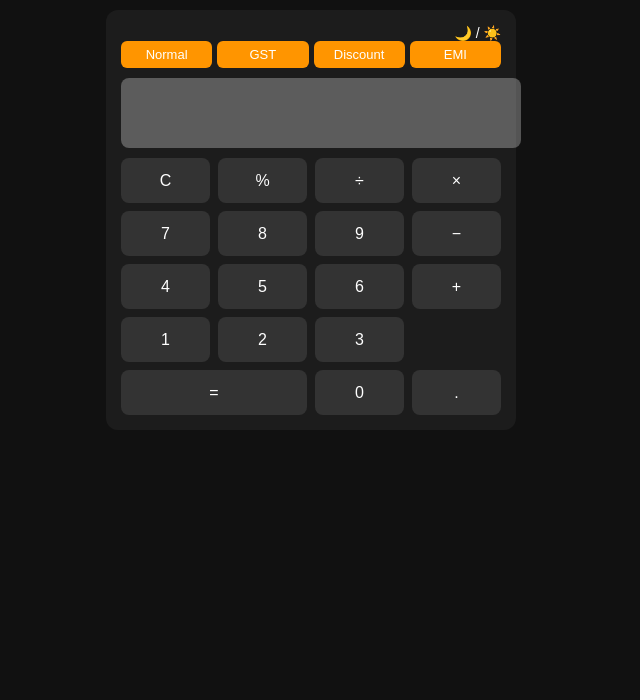
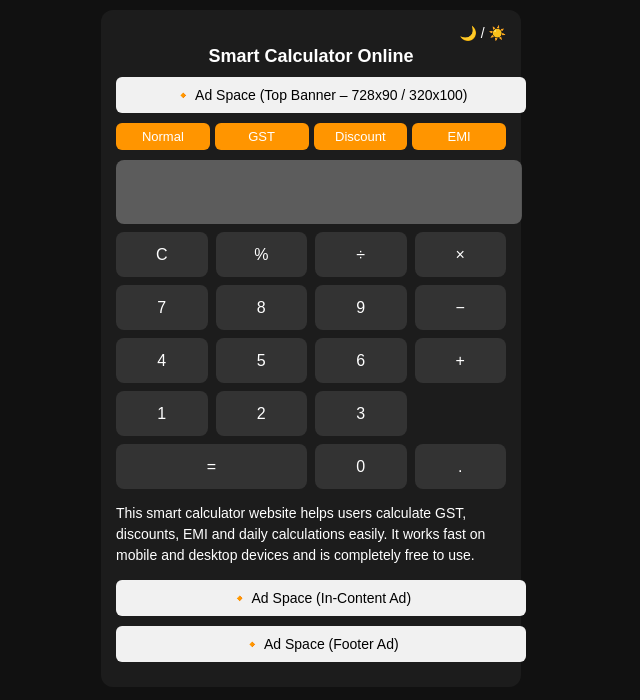
Before and after one commit to hariramsaini626-debug/hariramsaini626-debug.github.io, a plain HTML site: page index.html in a window 1280 px wide. Shown: the whole page, without its empty margins (329-969 px from the left). Drawn offline with Linux system fonts and the light colour scheme.

Commit message:
Update index.html

```diff
--- a/index.html
+++ b/index.html
@@ -2,8 +2,9 @@
 <html>
 <head>
 <meta charset="UTF-8">
-<title>Smart Calculator Website</title>
+<title>Smart Calculator Online – GST, EMI, Discount</title>
 <meta name="viewport" content="width=device-width, initial-scale=1.0">
+
 <style>
 :root{
  --bg:#111;--box:#1c1c1c;--btn:#333;--text:#fff;
@@ -12,41 +13,93 @@
  --bg:#f2f2f2;--box:#fff;--btn:#ddd;--text:#000;
 }
 body{
- margin:0;background:var(--bg);color:var(--text);
- font-family:Arial;display:flex;justify-content:center;
+ margin:0;
+ background:var(--bg);
+ color:var(--text);
+ font-family:Arial;
+ display:flex;
+ justify-content:center;
 }
 .container{
- width:380px;background:var(--box);
- margin:10px;padding:15px;border-radius:12px;
+ width:390px;
+ background:var(--box);
+ margin:10px;
+ padding:15px;
+ border-radius:12px;
+}
+h1{
+ font-size:18px;
+ text-align:center;
+ margin:5px 0 10px;
 }
 .menu{
- display:flex;flex-wrap:wrap;gap:5px;margin-bottom:10px;
+ display:flex;
+ flex-wrap:wrap;
+ gap:5px;
+ margin-bottom:10px;
 }
 .menu button{
- flex:1;font-size:13px;padding:6px;border:none;
- border-radius:6px;cursor:pointer;
- background:#ff9500;color:#fff;
+ flex:1;
+ font-size:13px;
+ padding:6px;
+ border:none;
+ border-radius:6px;
+ cursor:pointer;
+ background:#ff9500;
+ color:#fff;
 }
 input{
- width:100%;height:50px;font-size:22px;
- text-align:right;border:none;border-radius:8px;
- padding:10px;margin-bottom:10px;
+ width:100%;
+ height:48px;
+ font-size:20px;
+ text-align:right;
+ border:none;
+ border-radius:8px;
+ padding:8px;
+ margin-bottom:8px;
 }
 .grid{
- display:grid;grid-template-columns:repeat(4,1fr);
+ display:grid;
+ grid-template-columns:repeat(4,1fr);
  gap:8px;
 }
 button.calc{
- height:45px;border:none;border-radius:8px;
- background:var(--btn);color:var(--text);
- font-size:16px;cursor:pointer;
+ height:45px;
+ border:none;
+ border-radius:8px;
+ background:var(--btn);
+ color:var(--text);
+ font-size:16px;
+ cursor:pointer;
 }
 .op{background:#ff9500;color:#fff;}
 .eq{background:#34c759;color:#fff;grid-column:span 2;}
 .clear{background:#ff3b30;color:#fff;}
 .section{display:none;}
 .show{display:block;}
-.toggle{text-align:right;font-size:14px;cursor:pointer;}
+.toggle{
+ text-align:right;
+ font-size:14px;
+ cursor:pointer;
+ margin-bottom:5px;
+}
+
+/* ADS PLACEHOLDER */
+.ad{
+ width:100%;
+ background:#f1f1f1;
+ color:#000;
+ text-align:center;
+ padding:10px;
+ margin:10px 0;
+ border-radius:6px;
+ font-size:14px;
+}
+.content{
+ font-size:14px;
+ line-height:1.5;
+ margin:10px 0;
+}
 </style>
 </head>
 
@@ -54,6 +107,12 @@ button.calc{
 <div class="container">
 
 <div class="toggle" onclick="mode()">🌙 / ☀️</div>
+<h1>Smart Calculator Online</h1>
+
+<!-- TOP AD -->
+<div class="ad">
+ 🔸 Ad Space (Top Banner – 728x90 / 320x100)
+</div>
 
 <div class="menu">
 <button onclick="openTab('normal')">Normal</button>
@@ -116,6 +175,25 @@ button.calc{
 <p id="emi_res"></p>
 </div>
 
+<!-- CONTENT (ADSENSE IMPORTANT) -->
+<div class="content">
+<p>
+This smart calculator website helps users calculate GST,
+discounts, EMI and daily calculations easily.
+It works fast on mobile and desktop devices and is completely free to use.
+</p>
+</div>
+
+<!-- MIDDLE AD -->
+<div class="ad">
+ 🔸 Ad Space (In-Content Ad)
+</div>
+
+<!-- BOTTOM AD -->
+<div class="ad">
+ 🔸 Ad Space (Footer Ad)
+</div>
+
 </div>
 
 <script>
@@ -131,19 +209,21 @@ function openTab(id){
 
 function gst(){
  let a=+gst_amt.value,p=+gst_per.value;
- gst_res.innerHTML="Final: ₹"+(a+(a*p/100));
+ gst_res.innerHTML="Final Amount: ₹"+(a+(a*p/100));
 }
 function discount(){
  let m=+mrp.value,p=+dis.value;
- dis_res.innerHTML="Price: ₹"+(m-(m*p/100));
+ dis_res.innerHTML="Final Price: ₹"+(m-(m*p/100));
 }
 function emi(){
  let P=+loan.value,r=+rate.value/1200,n=+time.value*12;
  let e=(P*r*Math.pow(1+r,n))/(Math.pow(1+r,n)-1);
- emi_res.innerHTML="EMI: ₹"+e.toFixed(2);
+ emi_res.innerHTML="Monthly EMI: ₹"+e.toFixed(2);
 }
-function mode(){document.body.classList.toggle("light");}
+function mode(){
+ document.body.classList.toggle("light");
+}
 </script>
 
 </body>
-  </html>
+ </html>
```
